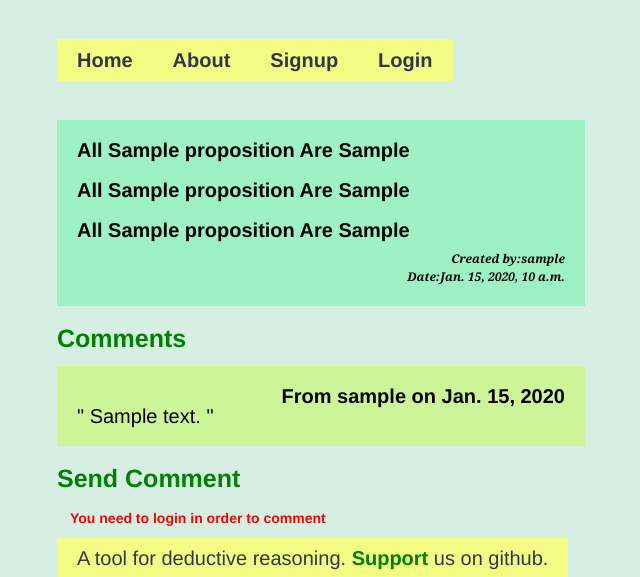
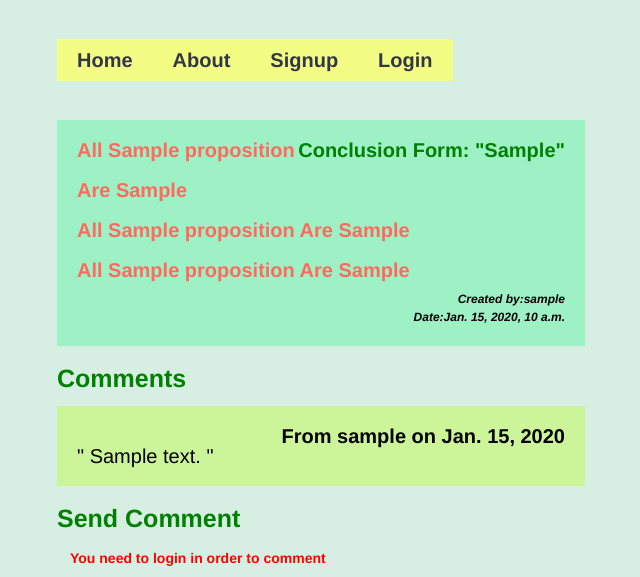
Before and after one commit to lyk2018-python/deductive-reasoning, a Django app: page /proposition/1/ in a window 1280 px wide. Shown: the part 105-682 px from the top of the page, without its empty margins (143-783 px from the left). Run offline with Django 3.2, Linux system fonts and the light colour scheme; tables that the repository leaves empty hold one stand-in row (values such as "Sample post").

Commit message:
Show conclusion form in prop_detail

```diff
--- a/deductivereasoning/proofs/models.py
+++ b/deductivereasoning/proofs/models.py
@@ -57,6 +57,7 @@ class Proof(models.Model):
         related_name='conclusion',
         on_delete=models.CASCADE,
     )
+    form_type = models.CharField(max_length=15)
 
     def __str__(self):
         return  (universal(self.major.is_universal)+ " " + self.major.subject + " " + affirmative(self.major.is_affirmative) + " " + self.major.predicate + "___"
--- a/deductivereasoning/proofs/views.py
+++ b/deductivereasoning/proofs/views.py
@@ -33,6 +33,7 @@ def proposition_detail(request, id):
 			comment.save()
 	Comments = Comment.objects.filter(modelObject=proofs)
 	return render(request, 'proposition_detail.html', {
+		'proof': proofs,
 		'major': major,
 		'minor': minor,
 		'conclusion': conclusion,
@@ -48,6 +49,10 @@ def submit(request):
 	if request.method == "POST":
 		form = MajorSubmissionForm(request.POST)
 		if form.is_valid():
+			major_type = get_proposition_type(form.cleaned_data['is_universal_major'], form.cleaned_data['is_affirmative_major'])
+			minor_type = get_proposition_type(form.cleaned_data['is_universal_conclusion'], form.cleaned_data['is_affirmative_conclusion'])
+			conclusion_type = get_proposition_type(form.cleaned_data['is_universal_conclusion'], form.cleaned_data['is_affirmative_conclusion'])
+			type_as_string = conclusion_name(major_type, minor_type, conclusion_type)
 			major = Proposition.objects.create(
 				is_universal=form.cleaned_data['is_universal_major'],
 				subject=form.cleaned_data['subject_major'],
@@ -75,8 +80,43 @@ def submit(request):
 			Proof.objects.create(
 				major=major,
 				minor=minor,
-				conclusion=conclusion
+				conclusion=conclusion,
+				form_type=type_as_string
 			)
 			return redirect(reverse("proposition_detail", args=[conclusion.id]))
 
 	return render(request ,"submit.html", {'form': form})
+
+def get_proposition_type(universal, affirmative):
+	if universal == 'True' and affirmative == 'True':
+		return "A"
+	elif universal == 'True' and affirmative == 'False':
+		return "I"
+	elif universal == 'False' and affirmative == 'True':
+		return "E"
+	else:
+		return "O"
+
+def conclusion_name(major, minor, conclusion):
+	if major == "A" and minor == "A" and conclusion == "A" :
+		return "Barbara"
+	elif major == "E" and minor == "A" and conclusion == "E":
+		return "Cesare"
+	elif major == "A" and minor == "I" and conclusion == "I":
+		return "Datisi"
+	elif major == "E" and minor == "I" and conclusion == "O":
+		return "Ferison"
+	elif major == "A" and minor == "E" and conclusion == "O":
+		return "Camestros"
+	elif major == "A" and minor == "O" and conclusion == "O":
+		return "Baroco"
+	elif major == "O" and minor == "A" and conclusion == "O":
+		return "Bocardo"
+	elif major == "E" and minor == "A" and conclusion == "O":
+		return "Celaront"
+	elif major == "A" and minor == "E" and conclusion == "E":
+		return "Calemes"
+	elif major == "I" and minor == "A" and conclusion == "I":
+		return "Disamis"
+	else:
+		return "THIS CANT RUN"
--- a/deductivereasoning/static/layout/styles/base.css
+++ b/deductivereasoning/static/layout/styles/base.css
@@ -303,3 +303,12 @@ a {
   letter-spacing: 0.5px;
   margin-bottom: 5px;
 }
+
+.propDetail p{
+  font-family: Helvetica;
+  color: rgb(255, 106, 96);
+}
+
+.createdBy p {
+  color: black;
+}
--- a/deductivereasoning/templates/proposition_detail.html
+++ b/deductivereasoning/templates/proposition_detail.html
@@ -4,6 +4,7 @@
 {% block content %}
 <div class="content">
   <div class="propDetail">
+    <div style="font-family: Helvetica; float: right; color: green;" >Conclusion Form: "{{ proof.form_type }}"</div>
   	<p>{{ major }}</p>
  	  <p>{{ minor }}</p>
   	<p>{{ conclusion }}</p>
@@ -16,6 +17,7 @@
 <div class="comment">
   <form method="post">
     {% csrf_token %}
+    {% if Comments %}
       <h3>Comments</h3>
       {% for Comment in Comments %}
         <div class="commentBox box">
@@ -23,6 +25,7 @@
           <p>" {{ Comment }} " </p>
         </div>
       {% endfor %}
+    {% endif %}
     <h3>Send Comment</h3>
     <div class="argument">
       {% if user.is_authenticated %}
```
Also changed, not shown: deductivereasoning/proofs/migrations/0002_proof_form_type.py (added). Lines whose indentation alone changed are shown as unchanged.
